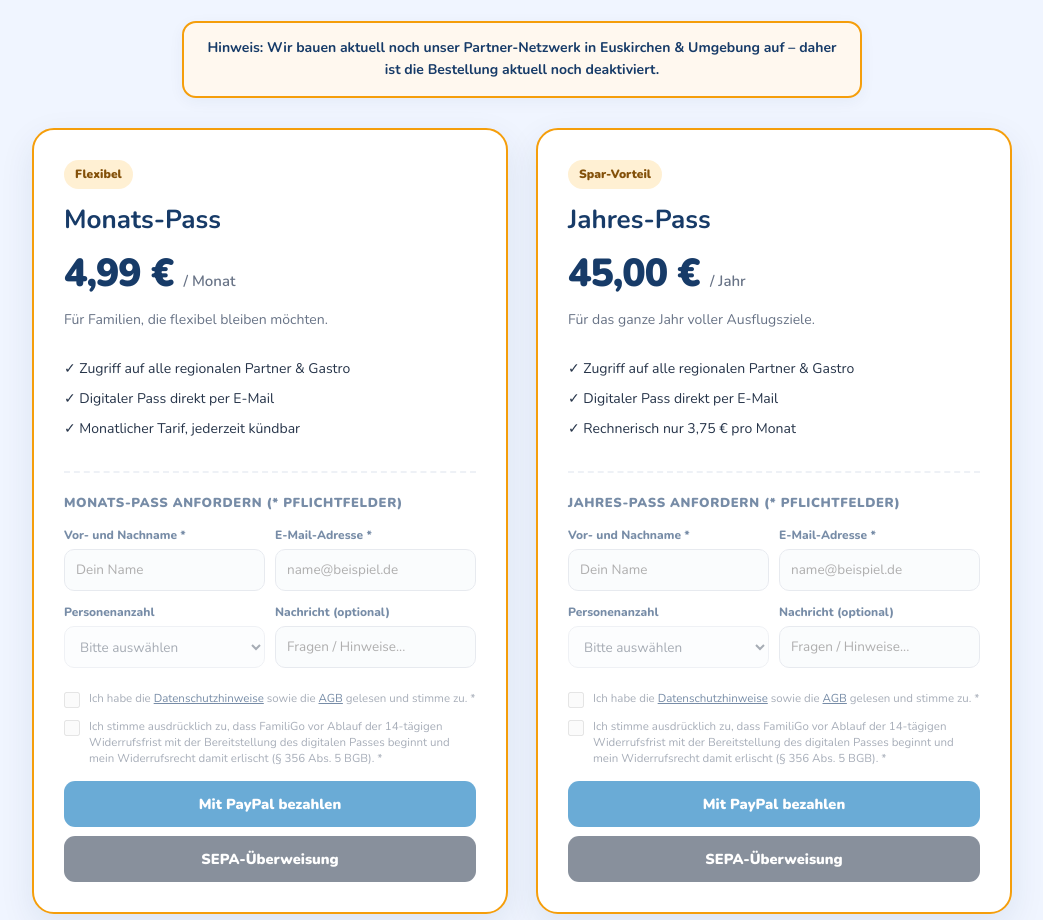
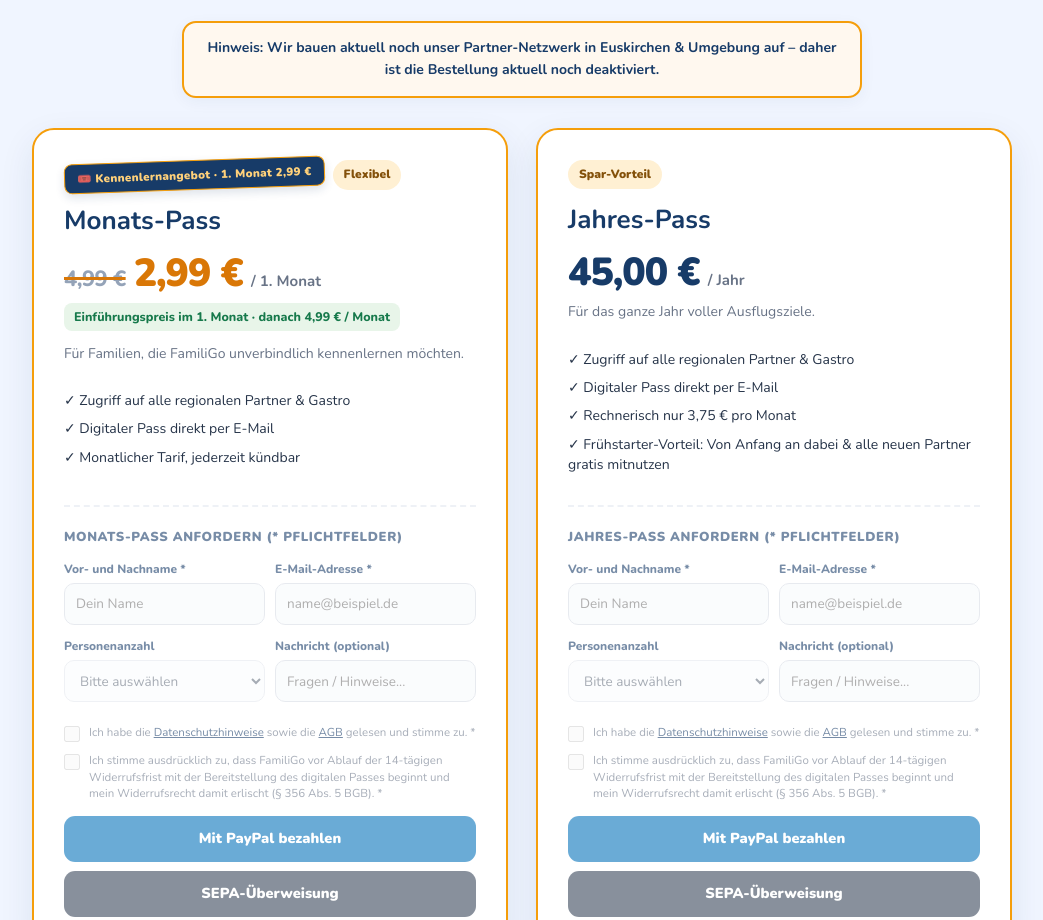
Before and after one commit to Familigo/familigo, a plain HTML site: page index.html in a window 1280 px wide. Shown: the part 4720-5640 px from the top of the page, without its empty margins (118-1161 px from the left). Drawn offline with nearby package versions, Linux system fonts and the light colour scheme.

Commit message:
Update index.html

```diff
--- a/index.html
+++ b/index.html
@@ -188,17 +188,36 @@
       padding: 30px; background: var(--white); border: 2px solid var(--orange);
       border-radius: 22px; box-shadow: var(--shadow);
     }
+    .plan-badge-row {
+      display: flex; flex-wrap: wrap; align-items: center; gap: 8px; margin-bottom: 10px;
+    }
     .plan-badge {
-      display: inline-block; align-self: flex-start; margin-bottom: 10px;
-      padding: 5px 11px; border-radius: 100px; background: #fff0d3; color: #84510a;
-      font-size: 12px; font-weight: 900;
+      display: inline-block; padding: 5px 11px; border-radius: 100px;
+      background: #fff0d3; color: #84510a; font-size: 12px; font-weight: 900;
+    }
+    .promo-banner-badge {
+      display: inline-block; padding: 5px 12px; border-radius: 8px;
+      background: var(--blue); color: #ffd17a; border: 1.5px solid var(--orange);
+      font-size: 11.5px; font-weight: 900; letter-spacing: 0.3px;
+      transform: rotate(-2deg); box-shadow: 0 4px 10px rgba(23, 59, 104, 0.14);
     }
     .plan-title { color: var(--blue); font-size: 26px; }
-    .plan-price { margin: 10px 0 12px; color: var(--blue); font-size: 39px; line-height: 1.2; font-weight: 900; letter-spacing: -1px; }
-    .plan-price span { font-size: 15px; font-weight: 600; letter-spacing: 0; color: var(--muted); }
+    .plan-price { margin: 10px 0 6px; color: var(--blue); font-size: 39px; line-height: 1.15; font-weight: 900; letter-spacing: -1px; display: flex; flex-wrap: wrap; align-items: baseline; gap: 8px; }
+    .plan-price .old-price {
+      font-size: 22px; font-weight: 800; color: #94a3b8;
+      text-decoration: line-through; text-decoration-color: #d97706; text-decoration-thickness: 2.5px;
+      letter-spacing: -0.5px;
+    }
+    .plan-price .new-price { color: var(--orange-dark); }
+    .plan-price span.price-unit { font-size: 15px; font-weight: 700; letter-spacing: 0; color: var(--muted); }
+    .promo-subnote {
+      display: inline-block; margin-bottom: 12px; padding: 4px 10px;
+      background: #e8f5e9; color: var(--green); border-radius: 8px;
+      font-size: 12.5px; font-weight: 800; align-self: flex-start;
+    }
     .plan-desc { margin-bottom: 18px; color: var(--muted); font-size: 14px; }
     .plan-features { margin-bottom: 22px; list-style: none; }
-    .plan-features li { margin: 8px 0; font-size: 14px; }
+    .plan-features li { margin: 8px 0; font-size: 14px; line-height: 1.45; }
 
     /* Integrierter Bestellbereich innerhalb jedes Pass-Kastens */
     .card-order-box {
@@ -869,12 +888,20 @@
         </div>
 
         <div class="plans-grid">
-          <!-- Kasten 1: Monats-Pass -->
-          <article class="plan-card" data-plan="Monats-Pass" data-price="4,99 €">
-            <span class="plan-badge">Flexibel</span>
+          <!-- Kasten 1: Monats-Pass mit Kennenlernangebot -->
+          <article class="plan-card" data-plan="Monats-Pass (Kennenlernangebot)" data-price="2,99 €">
+            <div class="plan-badge-row">
+              <span class="promo-banner-badge">🎟️ Kennenlernangebot · 1. Monat 2,99 €</span>
+              <span class="plan-badge">Flexibel</span>
+            </div>
             <h3 class="plan-title">Monats-Pass</h3>
-            <p class="plan-price">4,99 € <span>/ Monat</span></p>
-            <p class="plan-desc">Für Familien, die flexibel bleiben möchten.</p>
+            <p class="plan-price">
+              <span class="old-price">4,99 €</span>
+              <span class="new-price">2,99 €</span>
+              <span class="price-unit">/ 1. Monat</span>
+            </p>
+            <span class="promo-subnote">Einführungspreis im 1. Monat · danach 4,99 € / Monat</span>
+            <p class="plan-desc">Für Familien, die FamiliGo unverbindlich kennenlernen möchten.</p>
             <ul class="plan-features">
               <li>✓ Zugriff auf alle regionalen Partner &amp; Gastro</li>
               <li>✓ Digitaler Pass direkt per E-Mail</li>
@@ -884,7 +911,7 @@
             <div class="card-order-box">
               <div class="card-order-title">Monats-Pass anfordern (* Pflichtfelder)</div>
               <form class="plan-order-form" action="https://formspree.io/f/xoeeware" method="POST">
-                <input type="hidden" name="tarif" value="Monats-Pass (4,99 € / Monat)">
+                <input type="hidden" name="tarif" value="Monats-Pass Kennenlernangebot (2,99 € im 1. Monat, danach 4,99 € / Monat)">
                 <input type="hidden" name="zahlungsart" value="PayPal">
 
                 <div class="form-row-2">
@@ -942,14 +969,17 @@
 
           <!-- Kasten 2: Jahres-Pass -->
           <article class="plan-card" data-plan="Jahres-Pass" data-price="45,00 €">
-            <span class="plan-badge">Spar-Vorteil</span>
+            <div class="plan-badge-row">
+              <span class="plan-badge">Spar-Vorteil</span>
+            </div>
             <h3 class="plan-title">Jahres-Pass</h3>
-            <p class="plan-price">45,00 € <span>/ Jahr</span></p>
+            <p class="plan-price">45,00 € <span class="price-unit">/ Jahr</span></p>
             <p class="plan-desc">Für das ganze Jahr voller Ausflugsziele.</p>
             <ul class="plan-features">
               <li>✓ Zugriff auf alle regionalen Partner &amp; Gastro</li>
               <li>✓ Digitaler Pass direkt per E-Mail</li>
               <li>✓ Rechnerisch nur 3,75 € pro Monat</li>
+              <li>✓ Frühstarter-Vorteil: Von Anfang an dabei &amp; alle neuen Partner gratis mitnutzen</li>
             </ul>
 
             <div class="card-order-box">
@@ -1166,7 +1196,7 @@
       const passShortName = card.getAttribute("data-plan");
       const passPrice = card.getAttribute("data-price");
       const customerName = form.querySelector('input[name="fullname"]').value;
-      const isMonat = passShortName === "Monats-Pass";
+      const isMonat = passShortName.includes("Monats-Pass");
       const targetPaypalUrl = isMonat ? PAYPAL_LINK_MONAT : PAYPAL_LINK_JAHR;
 
       const payButtonsArea = form.querySelector(".plan-pay-buttons");
```
